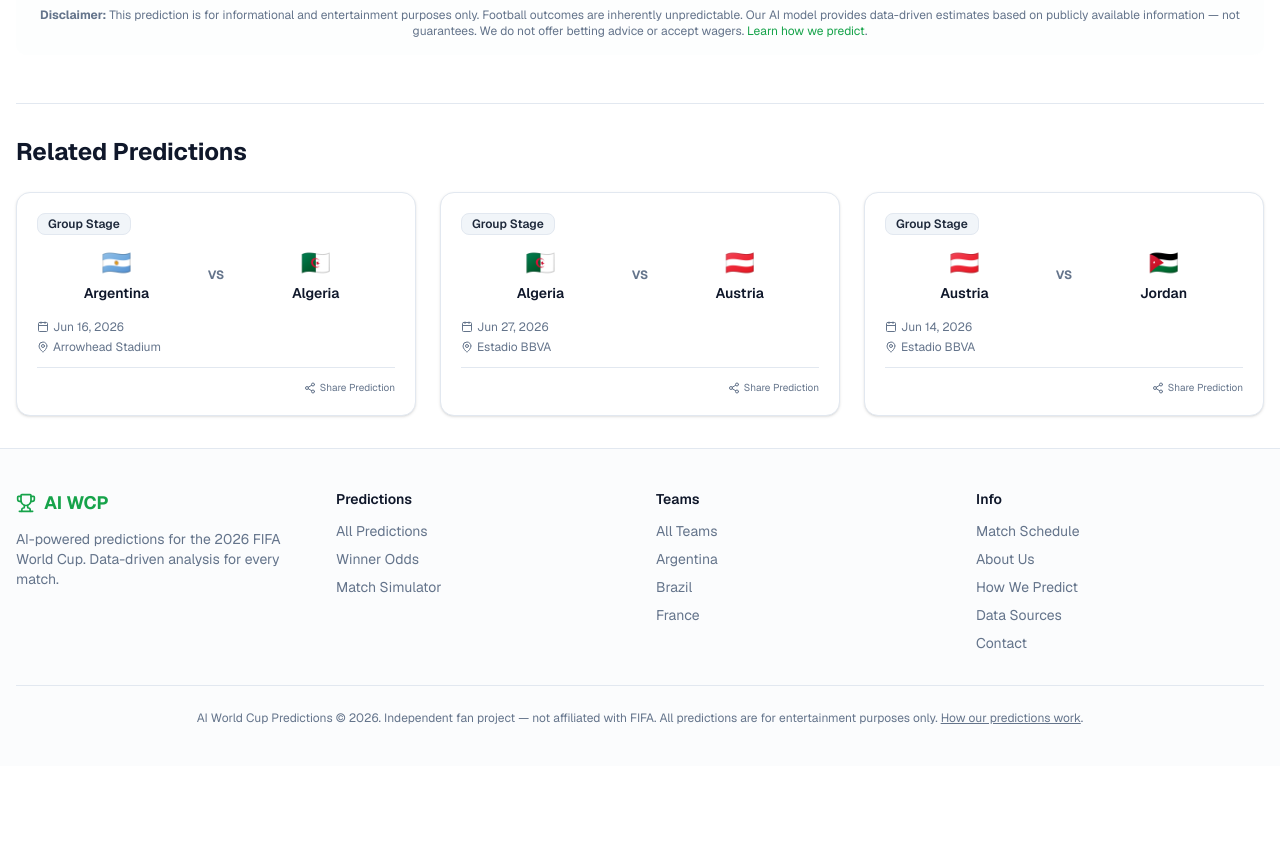
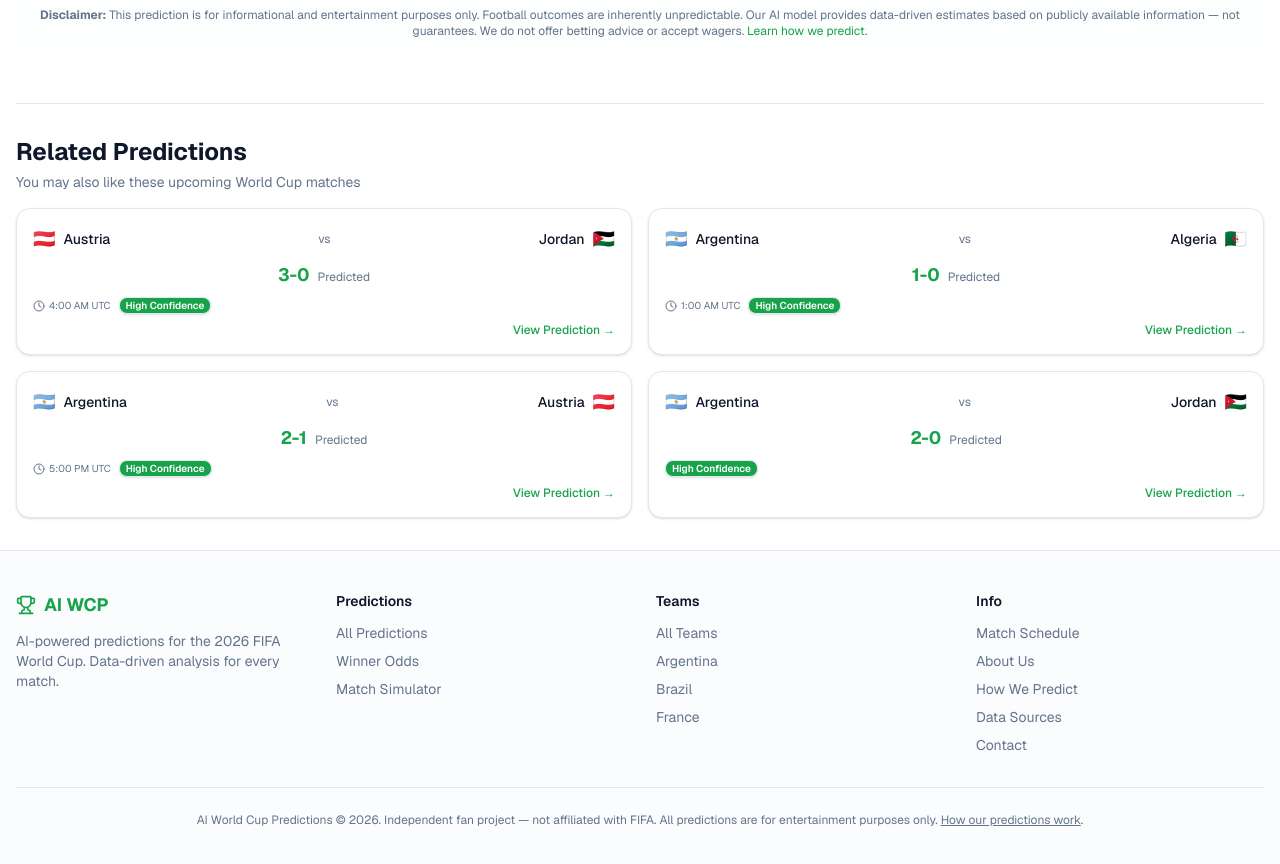
Before and after one commit to xiaohuozidagge/AI-World-Cup-Predictor, a Next.js app: page /match/algeria-vs-jordan-prediction in a window 1280 px wide. Shown: the part 1760-2624 px from the top of the page. Before the commit the page ends 2526 px from the top, so only its background shows below. Built offline with nearby package versions, Linux system fonts and the light colour scheme.

Commit message:
Add Related Predictions section — same-group first, upcoming prioritized, 4 cards

```diff
--- a/app/match/[slug]/page.tsx
+++ b/app/match/[slug]/page.tsx
@@ -13,9 +13,10 @@ import { predictions, getPredictionBySlug } from "@/data/predictions"
 import { teams, getTeamBySlug } from "@/data/teams"
 import { generatePrediction } from "@/lib/prediction-engine"
 import { SITE_URL } from "@/lib/constants"
-import { findSyncedMatchBySlug, isMatchFinished } from "@/lib/synced-data"
+import { findSyncedMatchBySlug, isMatchFinished, loadSyncedMatches } from "@/lib/synced-data"
 import { getPredictionAccuracy, accuracyEmoji, accuracyColor } from "@/lib/predictionAccuracy"
 import { PredictionShareModule } from "@/components/PredictionShareModule"
+import { getRelatedMatches } from "@/lib/getRelatedMatches"
 
 export async function generateStaticParams() {
   return matches
@@ -78,10 +79,8 @@ export default async function MatchPage({
     ? getPredictionAccuracy(resolvedPrediction.predictedScore, actualScore)
     : null
 
-  // Related predictions (only group-stage matches with known teams)
-  const teamAMatches = getMatchesByTeam(match.teamA).filter(m => m.predictionSlug && m.predictionSlug !== slug).slice(0, 2)
-  const teamBMatches = getMatchesByTeam(match.teamB).filter(m => m.predictionSlug && m.predictionSlug !== slug).slice(0, 2)
-  const relatedMatches = [...new Map([...teamAMatches, ...teamBMatches].map(m => [m.slug, m])).values()].slice(0, 3)
+  // Related predictions
+  const relatedMatches = getRelatedMatches(slug, 4)
 
   return (
     <div className="container mx-auto max-w-7xl px-4 py-8">
@@ -339,29 +338,64 @@ export default async function MatchPage({
       {/* Related Predictions */}
       {relatedMatches.length > 0 && (
         <section className="mt-12 pt-8 border-t">
-          <h2 className="text-2xl font-bold mb-6">Related Predictions</h2>
-          <div className="grid grid-cols-1 sm:grid-cols-2 lg:grid-cols-3 gap-6">
+          <div className="mb-4">
+            <h2 className="text-2xl font-bold">Related Predictions</h2>
+            <p className="text-muted-foreground text-sm mt-1">You may also like these upcoming World Cup matches</p>
+          </div>
+          <div className="grid grid-cols-1 sm:grid-cols-2 gap-4">
             {relatedMatches.map((rm) => {
-              const rp = predictions.find(p => p.matchSlug === rm.predictionSlug)
+              const pred = predictions.find(p => p.matchSlug === rm.predictionSlug)
               const ta = teams.find(t => t.name === rm.teamA)
               const tb = teams.find(t => t.name === rm.teamB)
+              const fallback = (!pred && ta && tb)
+                ? generatePrediction(rm.teamA, rm.teamB, ta.fifaRanking, tb.fifaRanking, rm.stage, rm.group || "", rm.date, rm.stadium, rm.city, ta.keyPlayers, tb.keyPlayers)
+                : null
+              const resolvedPred = pred || fallback
+              const isFinished = loadSyncedMatches().find(s => s.teamASlug === ta?.slug && s.teamBSlug === tb?.slug)?.status === "finished"
+              const timeDisplay = rm.utcDate
+                ? new Date(rm.utcDate).toLocaleTimeString("en-US", { hour: "numeric", minute: "2-digit", timeZone: "UTC", hour12: true }) + " UTC"
+                : null
+              const confidence = resolvedPred
+                ? Math.abs(resolvedPred.teamAWinProbability - resolvedPred.teamBWinProbability) > 25 ? "High" : Math.abs(resolvedPred.teamAWinProbability - resolvedPred.teamBWinProbability) > 12 ? "Medium" : "Low"
+                : "Medium"
+
               return (
-                <MatchCard
-                  key={rm.slug}
-                  matchSlug={rm.slug}
-                  predictionSlug={rm.predictionSlug}
-                  teamA={rm.teamA}
-                  teamB={rm.teamB}
-                  date={rm.date}
-                  stadium={rm.stadium}
-                  stage={rm.stage}
-                  teamAFlag={ta?.flag}
-                  teamBFlag={tb?.flag}
-                  teamAProb={rp?.teamAWinProbability}
-                  drawProb={rp?.drawProbability}
-                  teamBProb={rp?.teamBWinProbability}
-                  predictedScore={rp?.predictedScore}
-                />
+                <Link key={rm.predictionSlug} href={`/match/${rm.predictionSlug}`}>
+                  <Card className="group hover:shadow-md hover:border-sports-green/50 transition-all cursor-pointer h-full">
+                    <CardContent className="p-4">
+                      <div className="flex items-center justify-between mb-2">
+                        <div className="flex items-center gap-2">
+                          <span className="text-lg">{ta?.flag}</span>
+                          <span className="font-medium text-sm">{rm.teamA}</span>
+                        </div>
+                        <span className="text-xs text-muted-foreground">vs</span>
+                        <div className="flex items-center gap-2">
+                          <span className="font-medium text-sm">{rm.teamB}</span>
+                          <span className="text-lg">{tb?.flag}</span>
+                        </div>
+                      </div>
+
+                      {resolvedPred && (
+                        <div className="text-center mb-2">
+                          <span className="text-lg font-bold text-sports-green">{resolvedPred.predictedScore}</span>
+                          <span className="text-xs text-muted-foreground ml-2">Predicted</span>
+                        </div>
+                      )}
+
+                      <div className="flex flex-wrap items-center gap-2 text-[10px] text-muted-foreground mb-2">
+                        {timeDisplay && <span className="flex items-center gap-1"><Clock className="h-3 w-3" />{timeDisplay}</span>}
+                        <Badge className={`text-[10px] px-1.5 py-0 ${confidence === "High" ? "bg-sports-green text-white" : confidence === "Medium" ? "bg-sports-blue text-white" : "bg-sports-gold text-white"}`}>
+                          {confidence} Confidence
+                        </Badge>
+                        {isFinished && <Badge variant="secondary" className="text-[10px]">Finished</Badge>}
+                      </div>
+
+                      <div className="text-xs text-sports-green font-medium group-hover:underline text-right">
+                        View Prediction →
+                      </div>
+                    </CardContent>
+                  </Card>
+                </Link>
               )
             })}
           </div>
--- /dev/null
+++ b/lib/getRelatedMatches.ts
@@ -0,0 +1,58 @@
+import { matches } from "@/data/matches"
+import { loadSyncedMatches } from "@/lib/synced-data"
+
+interface RelatedCandidate {
+  matchSlug: string
+  predictionSlug: string
+  teamA: string
+  teamB: string
+  date: string
+  utcDate?: string
+  group?: string
+  stage: string
+  stadium: string
+  city: string
+}
+
+export function getRelatedMatches(currentSlug: string, count = 4): RelatedCandidate[] {
+  const current = matches.find(m => m.predictionSlug === currentSlug)
+  if (!current) return []
+
+  const synced = loadSyncedMatches()
+  const candidates = matches
+    .filter(m => m.predictionSlug && m.predictionSlug !== currentSlug && m.stage === "Group Stage")
+    .map(m => {
+      const sm = synced.find(s =>
+        (s.teamA === m.teamA || s.teamASlug === m.teamA) &&
+        (s.teamB === m.teamB || s.teamBSlug === m.teamB)
+      )
+      return {
+        matchSlug: m.slug,
+        predictionSlug: m.predictionSlug!,
+        teamA: m.teamA,
+        teamB: m.teamB,
+        date: m.date,
+        utcDate: sm?.utcDate,
+        group: m.group,
+        stage: m.stage,
+        stadium: m.stadium,
+        city: m.city,
+      }
+    })
+
+  // Score: same group = +100, upcoming = +50, finished = -50
+  const scored = candidates.map(c => {
+    let score = 0
+    if (c.group === current.group) score += 100
+    const isFinished = synced.find(s =>
+      (s.teamA === c.teamA || s.teamASlug === c.teamA) &&
+      (s.teamB === c.teamB || s.teamBSlug === c.teamB)
+    )?.status === "finished"
+    if (!isFinished) score += 50
+    else score -= 50
+    return { ...c, score }
+  })
+
+  scored.sort((a, b) => b.score - a.score)
+  return scored.slice(0, count)
+}
```
